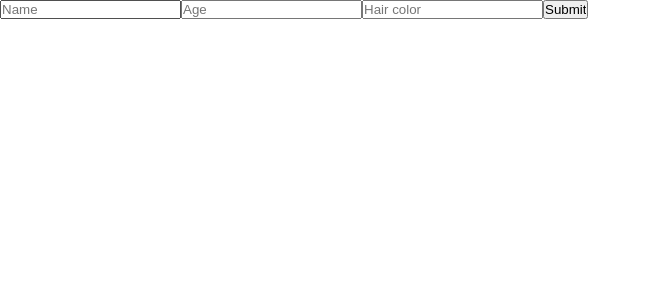
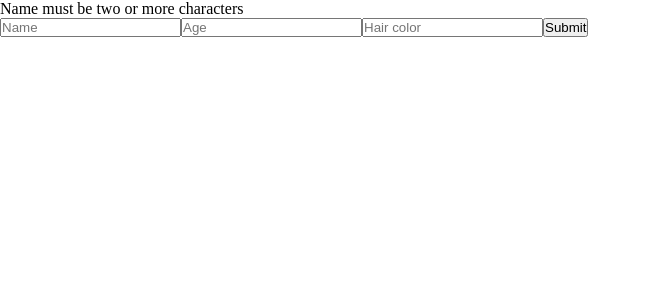
Before and after one commit to abrehan2/React-Design-Patterns, a React (Vite) app: page / in a window 1280 px wide. Shown: the top 300 px of the page, without its empty margins (0-651 px from the left). Built offline with nearby package versions, Linux system fonts and the light colour scheme.

Commit message:
chore: implement controlled forms

```diff
--- a/src/App.jsx
+++ b/src/App.jsx
@@ -17,6 +17,7 @@ import ProductInfo from "./components/container-components/product-info";
 import DataSourceLoader from "./components/container-components/data-source-loader";
 import axios from "axios";
 import UncontrolledForm from "./components/uncontrolled-components";
+import ControlledForm from "./components/controlled-components";
 
 // COMPONENTS -
 const LeftHandComponent = () => {
@@ -108,7 +109,9 @@ export default function App() {
         <UserInfo />
       </DataSourceLoader> */}
       {/* -------------------------------- UNCONTROLLED COMPONENT -------------------------------- */}
-      <UncontrolledForm />
+      {/* <UncontrolledForm /> */}
+       {/* -------------------------------- CONTROLLED COMPONENT -------------------------------- */}
+       <ControlledForm />
     </>
   );
 }
--- /dev/null
+++ b/src/components/controlled-components/index.jsx
@@ -0,0 +1,45 @@
+// IMPORTS -
+import React from "react";
+
+export default function ControlledForm() {
+  const [nameInputError, setNameInputError] = React.useState("");
+  const [name, setName] = React.useState("");
+  const [age, setAge] = React.useState("");
+  const [hairColor, serHairColor] = React.useState("");
+
+  React.useEffect(() => {
+    if (name.length < 2) {
+      setNameInputError("Name must be two or more characters");
+    } else setNameInputError("");
+  }, [name]);
+
+  console.log(nameInputError);
+
+  return (
+    <form>
+      {nameInputError && <p>{nameInputError}</p>}
+      <input
+        placeholder="Name"
+        type="text"
+        name="name"
+        value={name}
+        onChange={(e) => setName(e.target.value)}
+      />
+      <input
+        placeholder="Age"
+        type="number"
+        name="age"
+        value={age}
+        onChange={(e) => setAge(e.target.value)}
+      />
+      <input
+        placeholder="Hair color"
+        type="text"
+        name="hairColor"
+        value={hairColor}
+        onChange={(e) => serHairColor(e.target.value)}
+      />
+      <button type="submit">Submit</button>
+    </form>
+  );
+}
```
